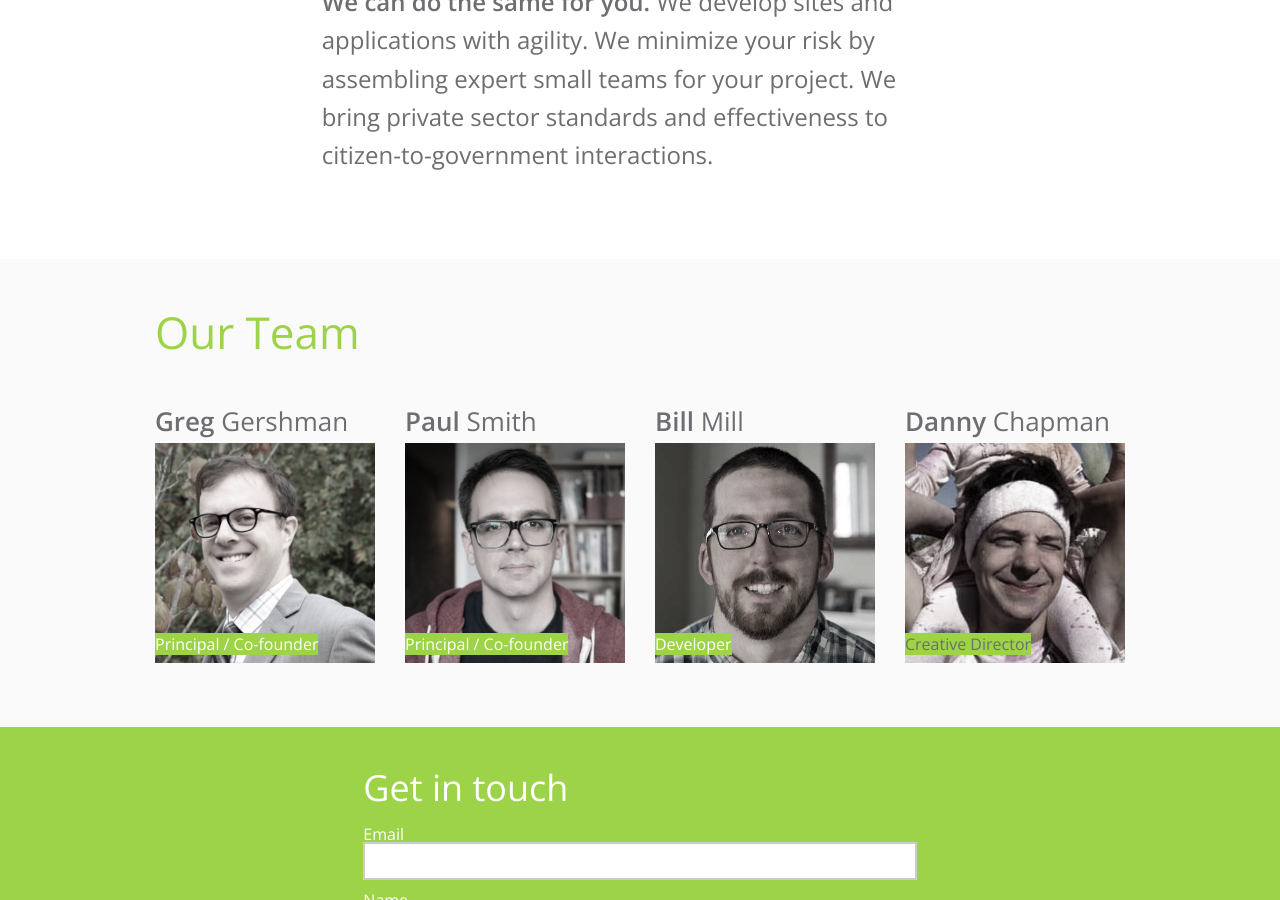
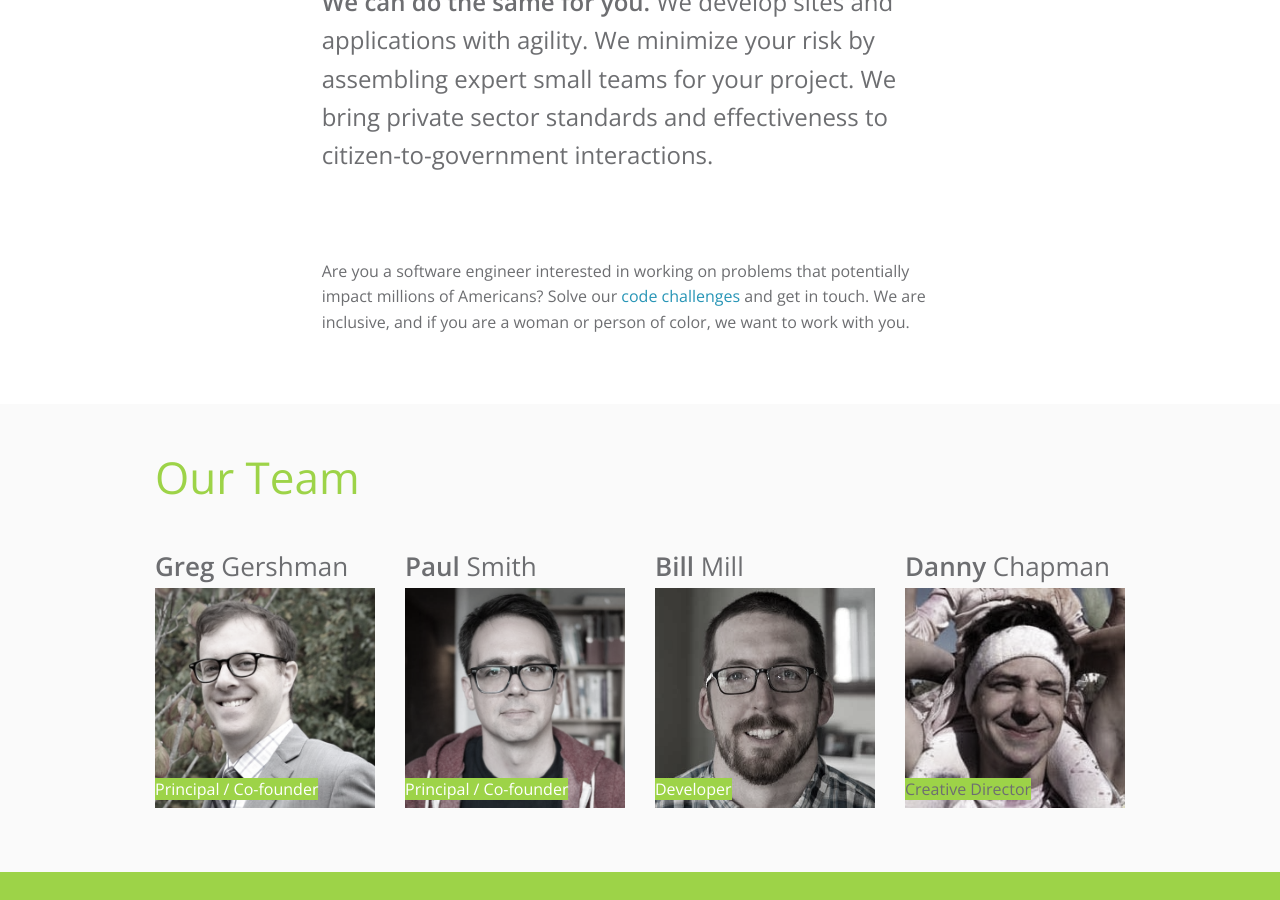
Before and after one commit to singletrackr/adhocteam.github.io, a Jekyll site: the page built from index.html, in a window 1280 px wide and 900 px high, scrolled down 689 px. Built offline with Jekyll 4.4.1, drawn with Linux system fonts in a browser that asks for light colours; Markdown is read by kramdown in place of the engine named in the settings.

Commit message:
Add paragraph and link to code challenges

```diff
--- a/_layouts/home.html
+++ b/_layouts/home.html
@@ -13,6 +13,16 @@
   <div class="small-11 large-8 small-centered columns">
     <p>
       <strong>We can do the same for you.</strong> We develop sites and applications with agility. We minimize your risk by assembling expert small teams for your project. We bring private sector standards and effectiveness to citizen-to-government interactions.
+    </p>
+  </div>
+</div>
+<div class="row coding-challenge" style="margin-bottom: 3em;">
+  <div class="small-11 large-8 small-centered columns">
+    <p>
+        Are you a software engineer interested in working on problems that potentially impact millions of Americans?
+        Solve our <a href="https://github.com/adhocteam/adhoc_homework/" style="color: #2795b6">code challenges</a>
+        and get in touch. We are inclusive, and if you are a woman or person of color, we
+        want to work with you.
     </p>
   </div>
 </div>
```
